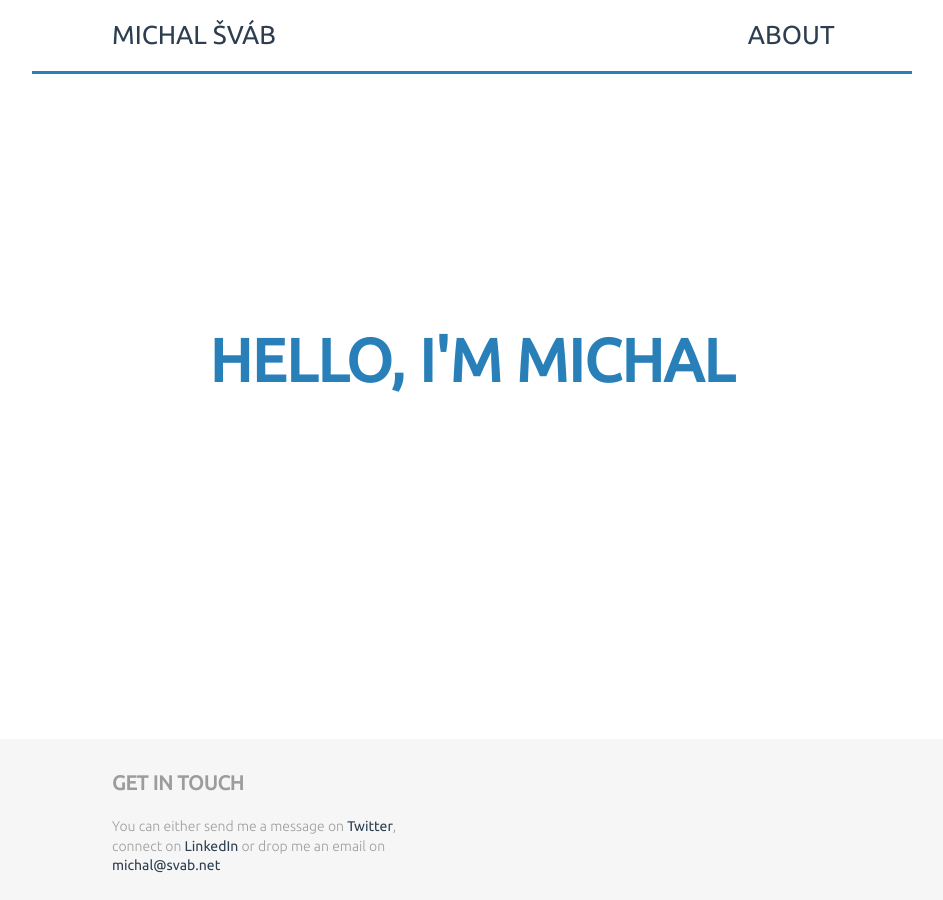
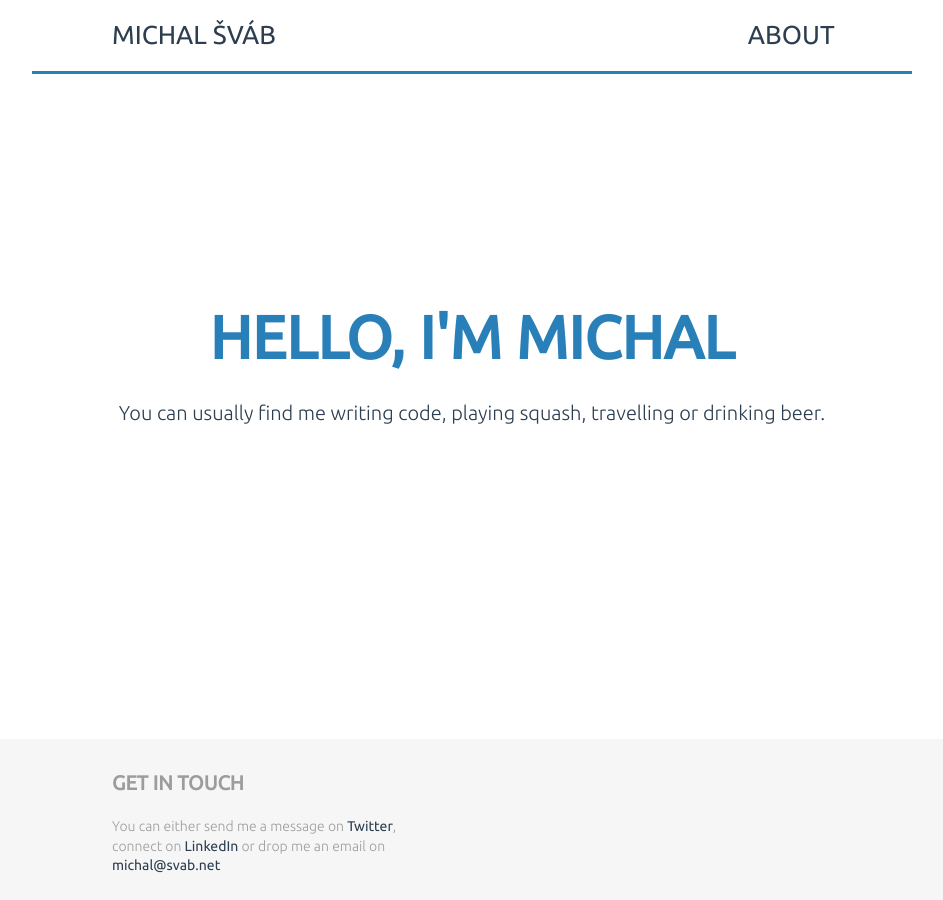
Before and after one commit to msvab/msvab.github.io, a Jekyll site: the page built from index.html, in a window 1280 px wide. Shown: the whole page, without its empty margins (168-1111 px from the left). Built offline with Jekyll 4.4.1, drawn with Linux system fonts in a browser that asks for light colours; Markdown is read by kramdown in place of the engine named in the settings.

Commit message:
tweaked landing page

```diff
--- a/index.html
+++ b/index.html
@@ -4,5 +4,5 @@ title: Developer
 ---
 <div class="feature text-center">
   <h2>Hello, I'm Michal</h2>
-  <!--<p>I write code, travel, play squash and drink beer.</p>-->
+  <p>You can usually find me writing code, playing squash, travelling or drinking beer.</p>
 </div>
```
